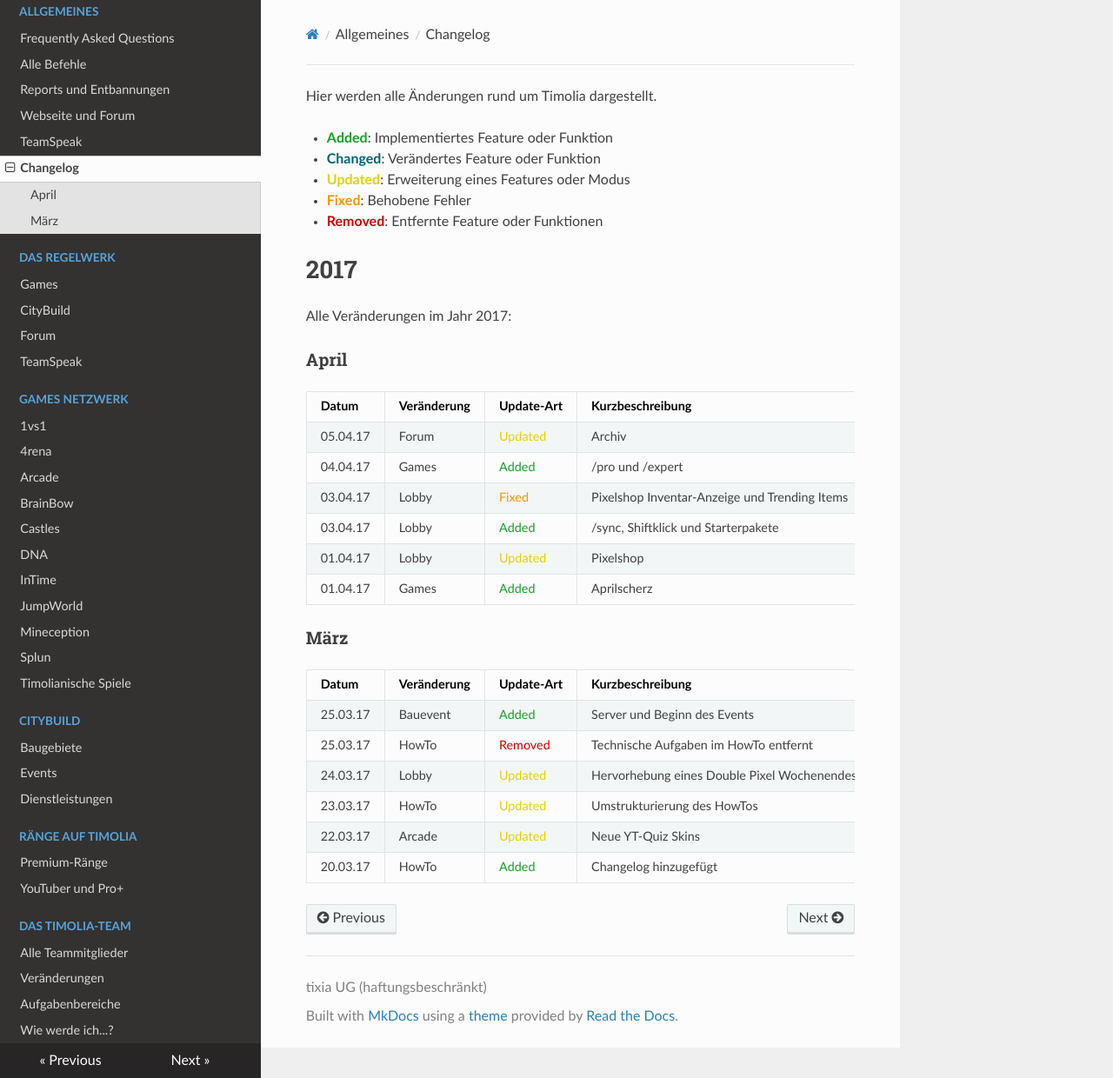
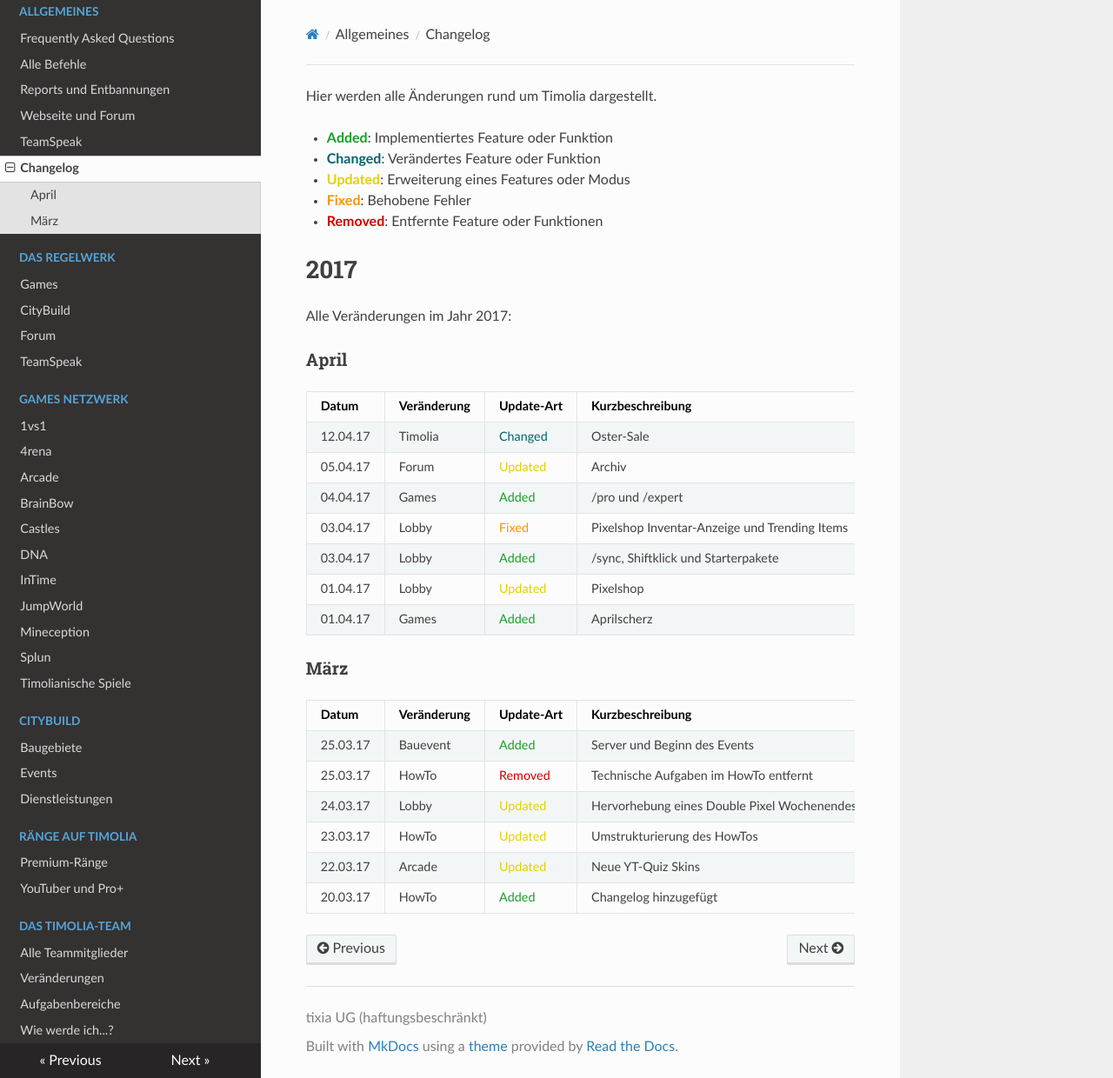
Before and after one commit to TimoliaDE/HowTo, an MkDocs documentation site: the page built from docs/changelog.md, in a window 1280 px wide and 1240 px high. Shown: the whole window at 87% size. Built offline with MkDocs 1.6.1, drawn with Linux system fonts in a browser that asks for light colours; nearby versions of some CDN libraries; old or Windows-style settings are respelled for this version of MkDocs.

Commit message:
Oster Sale - nun auch im Changelog!

```diff
--- a/docs/changelog.md
+++ b/docs/changelog.md
@@ -13,6 +13,7 @@ Alle Veränderungen im Jahr 2017:
 ###<strong>April</strong>
 | Datum | Veränderung | Update-Art | Kurzbeschreibung | Erklärung | Verantwortliche(r) |
 | ------ | ------ | ------ | ------ | ------ | ------ |
+| 12.04.17 | Timolia | <span style="color:#00646F">Changed</span> | Oster-Sale | Über die Oster Feiertage gibt es nun 20% auf alle Produkte in unserem [Shop](https://www.timolia.de/shop). | Timolia Team
 | 05.04.17 | Forum | <span style="color:#E4D100">Updated</span> | Archiv | Das Archiv des Forums wurde neu konfiguriert. Die Rechte wurden aktualisiert und die Position des Archivs wurde verändert. Falsch eingestellte Rechte wurden gefixt. | Thomasch
 | 04.04.17 | Games | <span style="color:#199F29">Added</span> | /pro und /expert | Premium-Spieler können nun mit dem Befehl <code>/pro</code>, bzw. <code>/expert</code> nachsehen, wie lange sie ihren Premium-Rang noch besitzen. | KenaiHD
 | 03.04.17 | Lobby | <span style="color:#F99500">Fixed</span> | Pixelshop Inventar-Anzeige und Trending Items | Die Trending-Seite enthält nun keine kostenlosen Items mehr. Außerdem stimmt die Farbanzeige im Inventar nun mit den tatsächlichen Farben überein. | Moehritz
```
